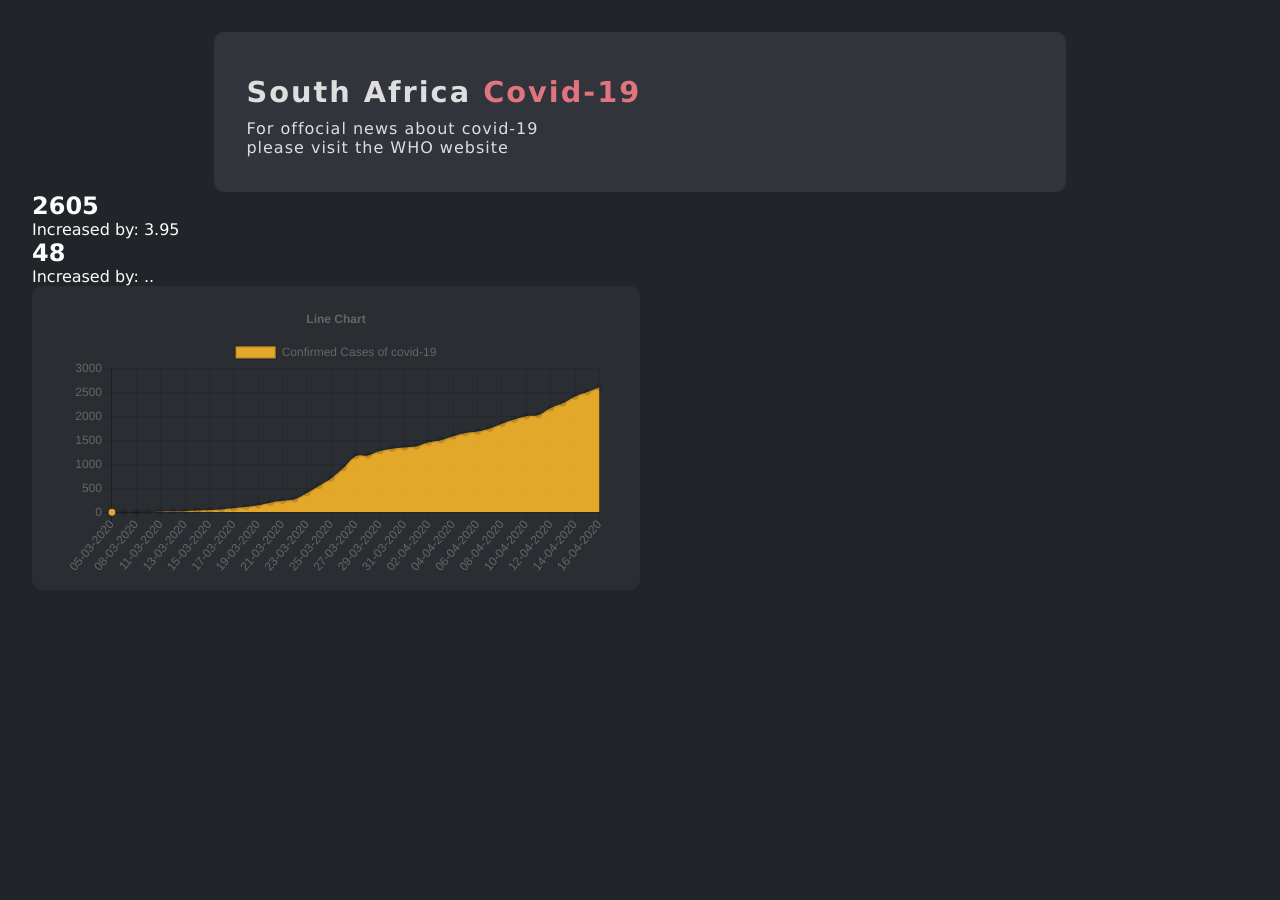
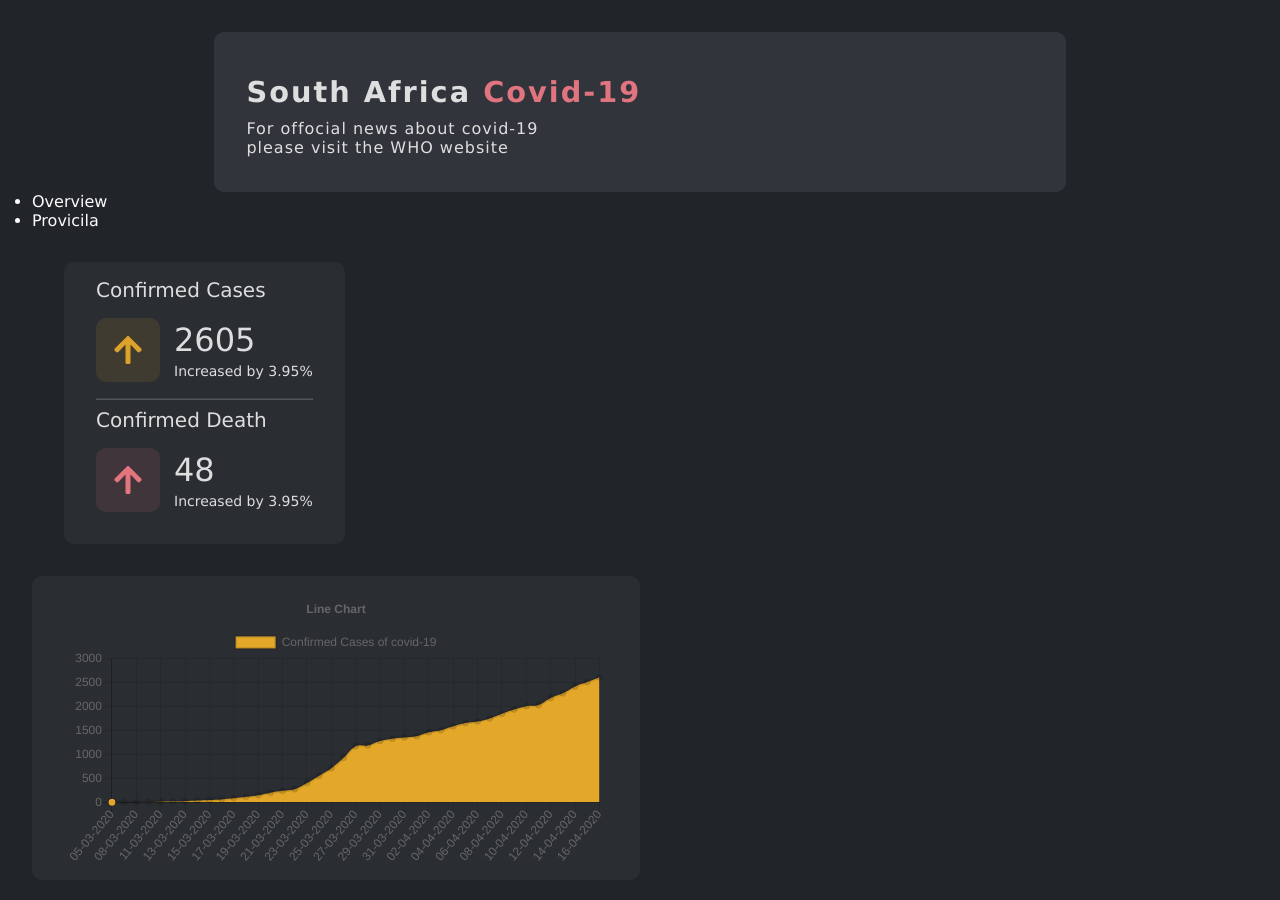
Before and after one commit to h3ndry/covid19za-dashbord, a React (Create React App) app: page / in a window 1280 px wide. Shown: the top 900 px of the page. Before the commit the page ends 800 px from the top, so only its background shows below. Built offline with nearby package versions, Linux system fonts and the light colour scheme.

Commit message:
added totals panels

```diff
--- a/src/App.js
+++ b/src/App.js
@@ -3,11 +3,13 @@ import Overview from './pages/overview';
 
 import GlobalStyle from './styles/globalStyle';
 import Banner from './components/banner';
+import Nav from './components/nav';
 
 const App = () => (
   <>
     <GlobalStyle />
     <Banner />
+    <Nav />
     <Overview />
   </>
 );
--- /dev/null
+++ b/src/components/iconSVG.js
@@ -0,0 +1,34 @@
+import React from 'react';
+import styled from 'styled-components';
+
+import useFetchData from '../hooks/useFetchData';
+import temp_data from '../data/cumulative';
+
+const Icon = styled.svg`
+  width: 4rem;
+  height: 4rem;
+  fill: ${(props) => props.fillColor};
+  background-color: ${(props) => props.bgColor};
+  padding: 1em;
+  border-radius: 10px;
+`;
+
+const upPath = (
+  <path d="M34.9 289.5l-22.2-22.2c-9.4-9.4-9.4-24.6 0-33.9L207 39c9.4-9.4 24.6-9.4 33.9 0l194.3 194.3c9.4 9.4 9.4 24.6 0 33.9L413 289.4c-9.5 9.5-25 9.3-34.3-.4L264 168.6V456c0 13.3-10.7 24-24 24h-32c-13.3 0-24-10.7-24-24V168.6L69.2 289.1c-9.3 9.8-24.8 10-34.3.4z" />
+);
+
+const downPath = (
+  <path d="M413.1 222.5l22.2 22.2c9.4 9.4 9.4 24.6 0 33.9L241 473c-9.4 9.4-24.6 9.4-33.9 0L12.7 278.6c-9.4-9.4-9.4-24.6 0-33.9l22.2-22.2c9.5-9.5 25-9.3 34.3.4L184 343.4V56c0-13.3 10.7-24 24-24h32c13.3 0 24 10.7 24 24v287.4l114.8-120.5c9.3-9.8 24.8-10 34.3-.4z" />
+);
+
+const IconSVG = ({ bgColor, fillColor }) => {
+  const { deadNum } = useFetchData(temp_data);
+
+  return (
+    <Icon bgColor={bgColor} fillColor={fillColor} viewBox="0 0 448 512">
+      {upPath}
+    </Icon>
+  );
+};
+
+export default IconSVG;
--- /dev/null
+++ b/src/components/nav.js
@@ -0,0 +1,12 @@
+import React from 'react';
+
+export default function Nav() {
+  return (
+    <div>
+      <ul>
+        <li>Overview</li>
+        <li>Provicila</li>
+      </ul>
+    </div>
+  );
+}
--- a/src/components/totals.js
+++ b/src/components/totals.js
@@ -3,6 +3,7 @@ import TotalStyle from '../styles/totalStyle';
 
 import useFetchData from '../hooks/useFetchData';
 import temp_data from '../data/cumulative';
+import IconSVG from './iconSVG';
 
 export default function Totals() {
   const { deadNum, latestCaseNum, secLastCaseNum, getPecent } = useFetchData(
@@ -13,20 +14,34 @@ export default function Totals() {
 
   return (
     <TotalStyle>
-      <div className="confirmed-cases">
-        <h2>{latestCaseNum}</h2>
-        <p className="tota-number"></p>
-        <p>
-          Increased by: <span>{diff}</span>{' '}
-        </p>
+      <div className="container">
+        <h2>Confirmed Cases</h2>
+        <div className="text">
+          <IconSVG
+            bgColor="rgba(248, 181, 41, .1)"
+            fillColor="rgba(248, 181, 41, .85)"
+          />
+          <p>
+            <span className="number"> {latestCaseNum}</span>
+            <br />
+            Increased by <span className="percent">{diff}%</span>
+          </p>
+        </div>
       </div>
-      <span className="line"></span>
-      <div className="confirmed-death">
-        <h2>{deadNum}</h2>
-        <p className="tota-number"></p>
-        <p>
-          Increased by: <span>..</span>{' '}
-        </p>
+      <hr />
+      <div className="container">
+        <h2>Confirmed Death</h2>
+        <div className="text">
+          <IconSVG
+            bgColor="rgba(255, 128, 139, 0.1)"
+            fillColor="rgba(255, 128, 139, 0.85)"
+          />
+          <p>
+            <span className="number"> {deadNum}</span>
+            <br />
+            Increased by <span className="percent">{diff}%</span>
+          </p>
+        </div>
       </div>
     </TotalStyle>
   );
--- a/src/styles/totalStyle.js
+++ b/src/styles/totalStyle.js
@@ -1,3 +1,42 @@
 import styled from 'styled-components';
 
-export default styled.div``;
+export default styled.div`
+  background-color: var(--forgroud-color);
+  display: inline-block;
+  padding: 1em 2em;
+  border-radius: 10px;
+
+  /* Temp margin */
+  margin: 2rem;
+
+  .container {
+    h2 {
+      font-size: 1.25rem;
+      font-weight: 400;
+      opacity: 0.85;
+    }
+
+    .text {
+      display: flex;
+      padding: 1em 0;
+      align-items: center;
+      p {
+        padding-left: 1em;
+        font-size: 0.875rem;
+        opacity: 0.85;
+        line-height: 1.3;
+        .number {
+          font-size: 2rem;
+        }
+        .diff {
+          font-size: 1.125rem;
+        }
+      }
+    }
+  }
+
+  hr {
+    opacity: 0.2;
+    margin-bottom: 0.5em;
+  }
+`;
```
